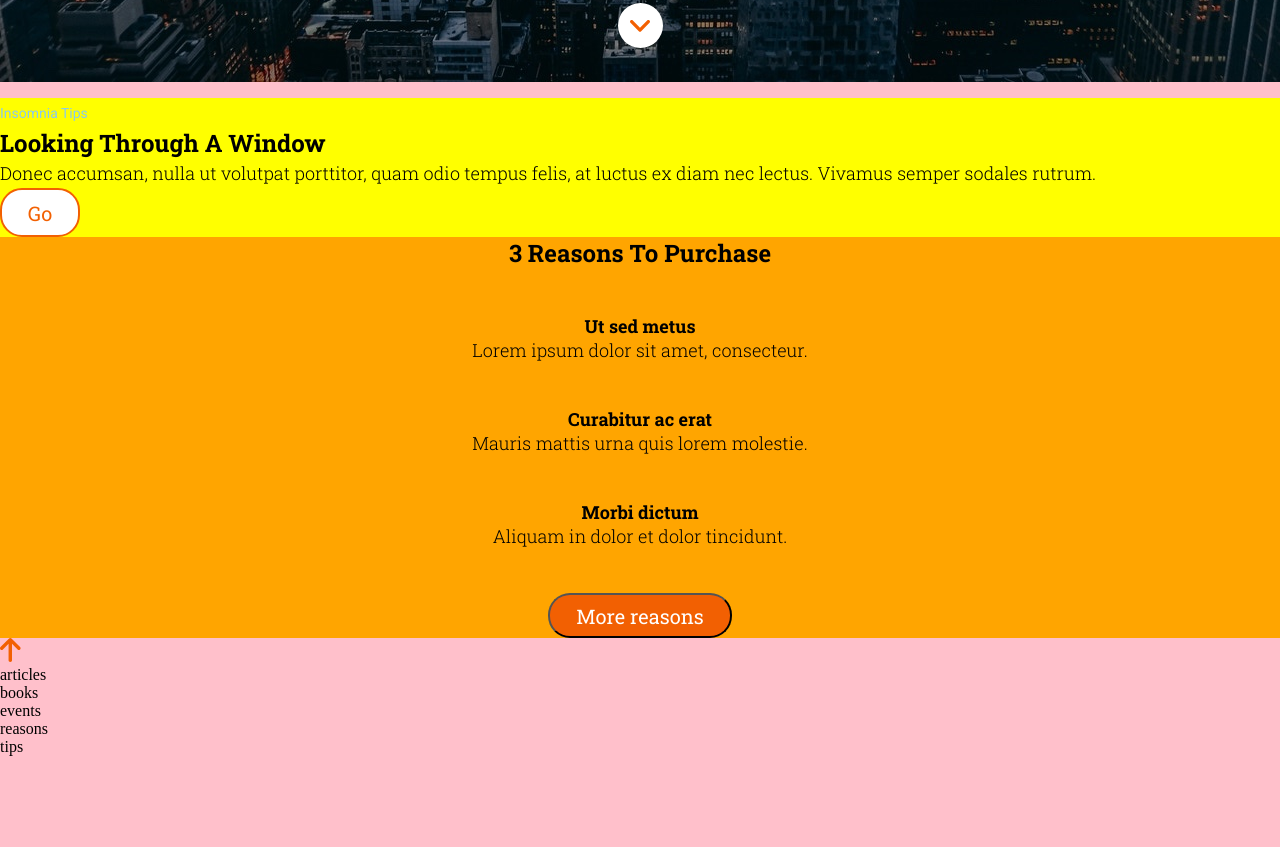
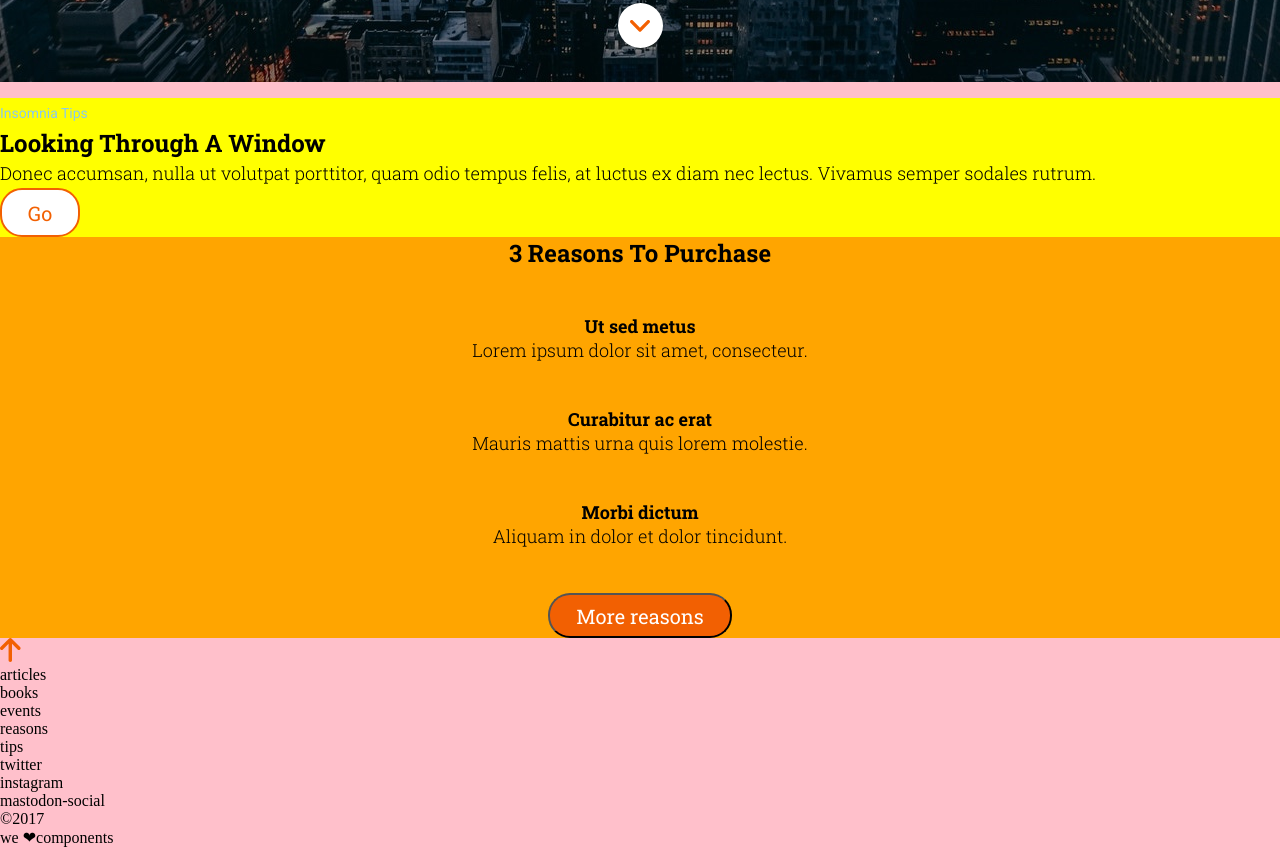
Before and after one commit to ayelenperezdemendiola/m1-evaluacion-final-ayelenperezdemendiola, a website: page _src/templates/index.html in a window 1280 px wide. Shown: the part 702-1549 px from the top of the page. Before the commit the page ends 1458 px from the top, so only its background shows below. Drawn offline with nearby package versions, Linux system fonts and the light colour scheme; files that its build step writes are made by us from their sources; files whose address does not match are found by name.

Commit message:
footer html

```diff
--- a/_src/assets/scss/main.scss
+++ b/_src/assets/scss/main.scss
@@ -20,12 +20,15 @@ body{
 .menu__button{
   background-color: #0271bc;
   text-decoration: none;
+  border: none;
 }
 .menu__button:hover{
   text-decoration: none;
+  border: none;
 }
 .menu__button:visited{
   text-decoration: none;
+  border: none;
 }
 .menu__icon{
   margin: 14px;
--- a/_src/templates/index.html
+++ b/_src/templates/index.html
@@ -87,7 +87,13 @@
       <li class="menu__item"><a class="link link-menu">tips</a></li>
     </ul>
   </nav>
-
+    <ul class="footer__social-media-list">
+      <li class="social-media-list__item"><a class="link link-twitter">twitter</a></li>
+      <li class="social-media-list__item"><a class=" link link-instagram">instagram</a></li>
+      <li class="social-media-list"><a class="link link-mastodon">mastodon-social</a></li>
+    </ul>
+    <p class="copyright">©2017</p>
+    <p class="final-text">we <span class="heart">❤︎</span>components</p>
 </footer>
 </body>
 </html>
```
